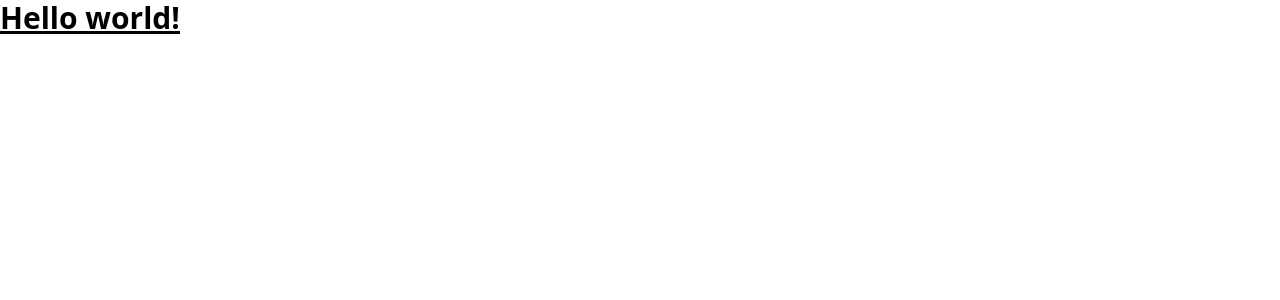
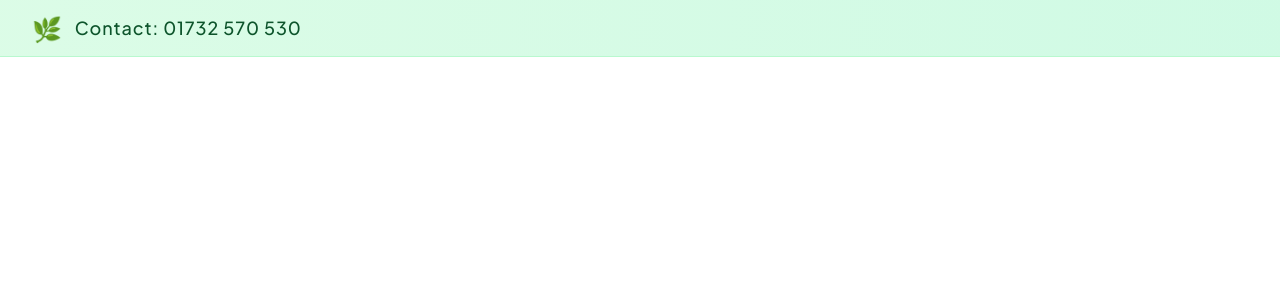
Before and after one commit to IbrahimGazi2022/Jol-Bagicha, a React (Vite) app: page / in a window 1280 px wide. Shown: the top 300 px of the page. Built offline with nearby package versions, Linux system fonts and the light colour scheme.

Commit message:
Complete Announcement Bar

```diff
--- a/package.json
+++ b/package.json
@@ -11,6 +11,7 @@
   },
   "dependencies": {
     "@tailwindcss/vite": "^4.1.12",
+    "framer-motion": "^12.23.12",
     "react": "^19.1.1",
     "react-dom": "^19.1.1",
     "tailwindcss": "^4.1.12"
--- a/src/App.tsx
+++ b/src/App.tsx
@@ -1,8 +1,10 @@
+import { AnnouncementBar } from "./components"
+
 function App() {
   return (
-    <h1 className="text-3xl font-bold underline">
-      Hello world!
-    </h1>
+    <>
+      <AnnouncementBar />
+    </>
   )
 }
 
--- /dev/null
+++ b/src/components/AnnouncementBar/AnnouncementBar.tsx
@@ -0,0 +1,45 @@
+import { motion, AnimatePresence } from "framer-motion";
+import { useState, useEffect } from "react";
+
+const AnnouncementBar = () => {
+    const lines: string[] = [
+        "Welcome to the Jol Bagicha",
+        "Opening Hours: 9 AM - 6 PM",
+        "Contact: 01732 570 530",
+        "25% Off All Aquatic Plants Today!"
+    ];
+
+    const [currLine, setCurrLine] = useState<number>(0);
+
+    useEffect(() => {
+        const interval = setInterval(() => {
+            setCurrLine((prevIndex: number) =>
+                prevIndex === lines.length - 1 ? 0 : prevIndex + 1
+            );
+        }, 3000);
+
+        return () => clearInterval(interval);
+    }, [lines.length]);
+
+    return (
+        <div className="w-full bg-gradient-to-r from-green-100 to-emerald-100 flex justify-start overflow-hidden border-b border-green-200">
+            <div className="w-[1280px] px-4 md:px-6 lg:px-8 h-10 md:h-12 lg:h-14 flex items-center justify-start relative mx-auto">
+                <AnimatePresence mode="wait">
+                    <motion.div
+                        key={currLine}
+                        initial={{ opacity: 0, y: -20 }}
+                        animate={{ opacity: 1, y: 0 }}
+                        exit={{ opacity: 0, y: 20 }}
+                        transition={{ duration: 0.5 }}
+                        className="absolute w-full text-center md:text-left text-sm md:text-base lg:text-lg font-medium text-green-900 tracking-wide md:tracking-wider flex items-center justify-center md:justify-start"
+                    >
+                        <span className="mr-2 md:mr-3 text-lg md:text-xl lg:text-2xl">🌿</span>
+                        {lines[currLine]}
+                    </motion.div>
+                </AnimatePresence>
+            </div>
+        </div>
+    );
+};
+
+export default AnnouncementBar;
--- /dev/null
+++ b/src/components/index.ts
@@ -0,0 +1,5 @@
+import AnnouncementBar from "./AnnouncementBar/AnnouncementBar";
+
+export {
+    AnnouncementBar
+}
--- a/src/index.css
+++ b/src/index.css
@@ -1,2 +1,21 @@
+@import url('https://fonts.googleapis.com/css2?family=Montserrat:ital,wght@0,100..900;1,100..900&family=Plus+Jakarta+Sans:ital,wght@0,200..800;1,200..800&display=swap');
 @import "tailwindcss";
-@import url('https://fonts.googleapis.com/css2?family=Montserrat:ital,wght@0,100..900;1,100..900&family=Plus+Jakarta+Sans:ital,wght@0,200..800;1,200..800&display=swap');
+
+*,
+*::before,
+*::after {
+  box-sizing: border-box;
+}
+
+body {
+  margin: 0;
+  padding: 0;
+  font-family: "Plus Jakarta Sans", sans-serif;
+  font-optical-sizing: auto;
+  font-style: normal;
+}
+
+:root {
+  --bg-color: #E1EBE2;
+  --text-color: #fef08a;
+}
--- a/tsconfig.app.json
+++ b/tsconfig.app.json
@@ -1,6 +1,5 @@
 {
   "compilerOptions": {
-    "tsBuildInfoFile": "./node_modules/.tmp/tsconfig.app.tsbuildinfo",
     "target": "ES2022",
     "useDefineForClassFields": true,
     "lib": ["ES2022", "DOM", "DOM.Iterable"],
@@ -19,9 +18,7 @@
     "strict": true,
     "noUnusedLocals": true,
     "noUnusedParameters": true,
-    "erasableSyntaxOnly": true,
-    "noFallthroughCasesInSwitch": true,
-    "noUncheckedSideEffectImports": true
+    "noFallthroughCasesInSwitch": true
   },
   "include": ["src"]
 }
```
Also changed, not shown: 1 other file (tests, documents, lock files or other folders).
